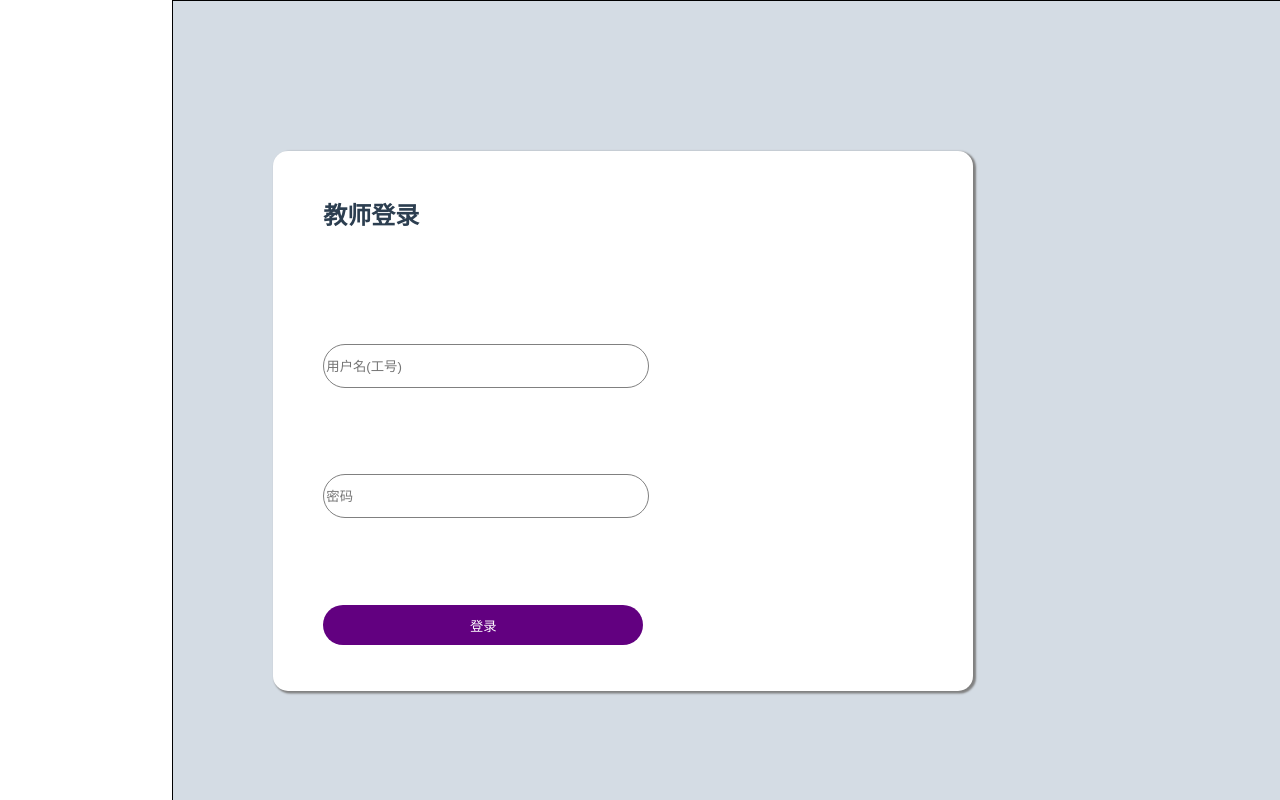
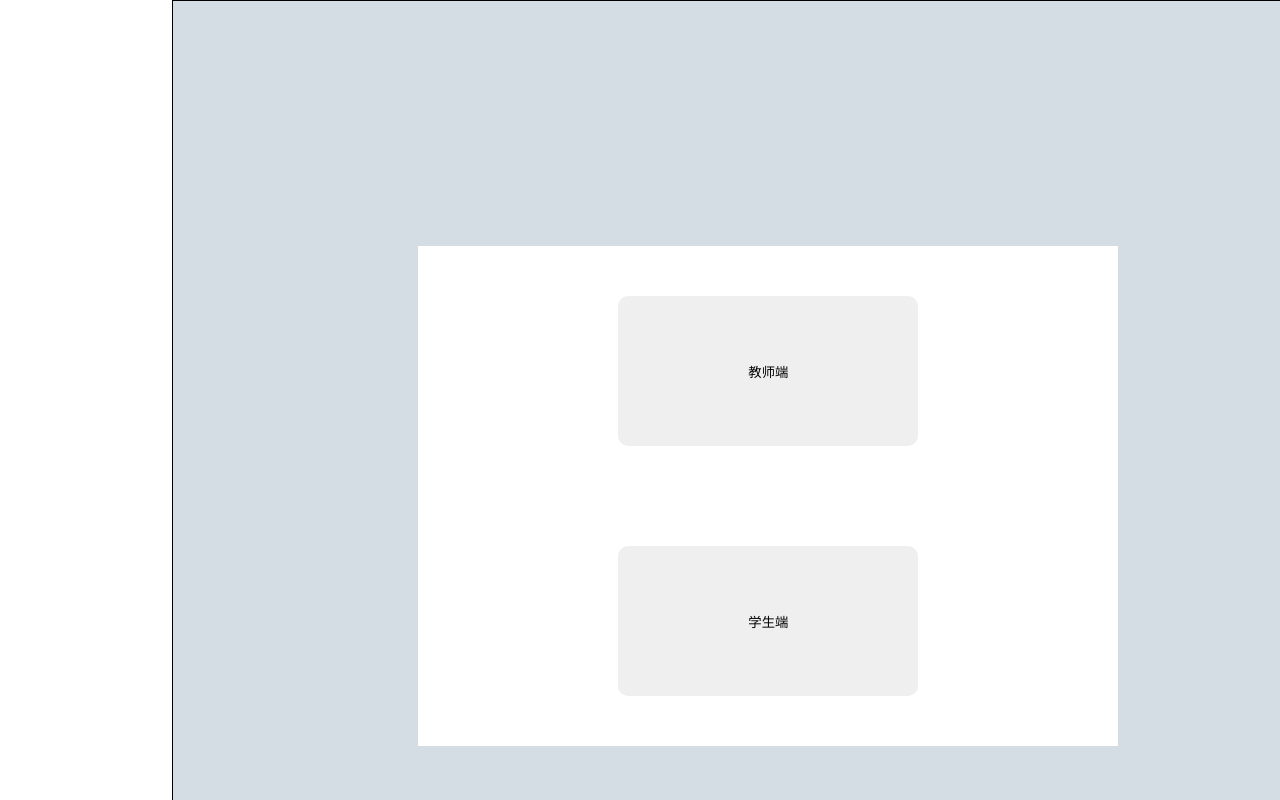
Before and after one commit to TYZhugo/ppxhb, a Vue app in the folder edusystem/: page /#/Login in a window 1280 px wide. Shown: the top 800 px of the page. Built offline with nearby package versions, Linux system fonts and the light colour scheme.

Commit message:
加入选择教师端或学生端的按钮

```diff
--- a/edusystem/src/components/Home.vue
+++ b/edusystem/src/components/Home.vue
@@ -16,7 +16,11 @@
     width="30%"
     :before-close="handleClose"
   >
-    <span>班级名：</span>
+    <span>班级名称：</span>
+    <input>
+    <br/>
+    <span>班级人数：</span>
+    <input type="number">
     <template #footer>
       <span class="dialog-footer">
         <el-button @click="dialogVisible = false">取消</el-button>
--- a/edusystem/src/components/Login.vue
+++ b/edusystem/src/components/Login.vue
@@ -1,6 +1,11 @@
 <template>
   <div >
-      <div class="login">
+      <div v-show="islogin" class="loginChoose">
+          <button class="logbutton" @click="teacher">教师端</button>
+          <br/>
+          <button class="logbutton" @click="student">学生端</button>
+      </div>
+      <div class="login" v-show="isteacher">
             <div class="LoginContent">
             <h2>教师登录</h2>
             <input type="text"  placeholder="用户名(工号)" v-model="username"/>
@@ -8,8 +13,17 @@
             <input type="password"  placeholder="密码" v-model="password"/>
             <br/>
             <button class="LoginButton" @click="login">登录</button>
+           </div>
+      </div>
+        <div class="login" v-show="isstudent">
+            <div class="LoginContent">
+            <h2>学生登录</h2>
+            <input type="text"  placeholder="用户名(学号)" v-model="username"/>
+            <br/>
+            <input type="password"  placeholder="密码" v-model="password"/>
+            <br/>
+            <button class="LoginButton" @click="login">登录</button>
             </div>
-
      </div>
   </div>
 </template>
@@ -22,6 +36,11 @@ export default {
     },
     data(){
         return{
+            isstudent:false,
+            isteacher:false,
+            islogin:true,
+            username:'',
+            password:''
         }
     },
     methods:{
@@ -37,6 +56,14 @@ export default {
                 alert('用户名或密码错误')
             }
 
+        },
+        teacher(){
+            this.isteacher=true
+            this.islogin=false
+        },
+        student(){
+            this.isstudent=true
+            this.islogin=false
         }
     }
 
@@ -79,4 +106,21 @@ button:hover{
 .LoginContent{
     margin-left: 50px;
 }
+.loginChoose{
+    text-align: center;
+    width: 700px;
+    margin: 35% 35%;
+    background-color: white;
+}
+.loginChoose button{
+    width: 300px;
+    height: 150px;
+    margin-top: 50px;
+    margin-bottom: 50px;
+    border-radius: 10px;
+    border: none;
+}
+.loginChoose button:hover{
+    background-color: rgb(161, 159, 159);
+}
 </style>
```
